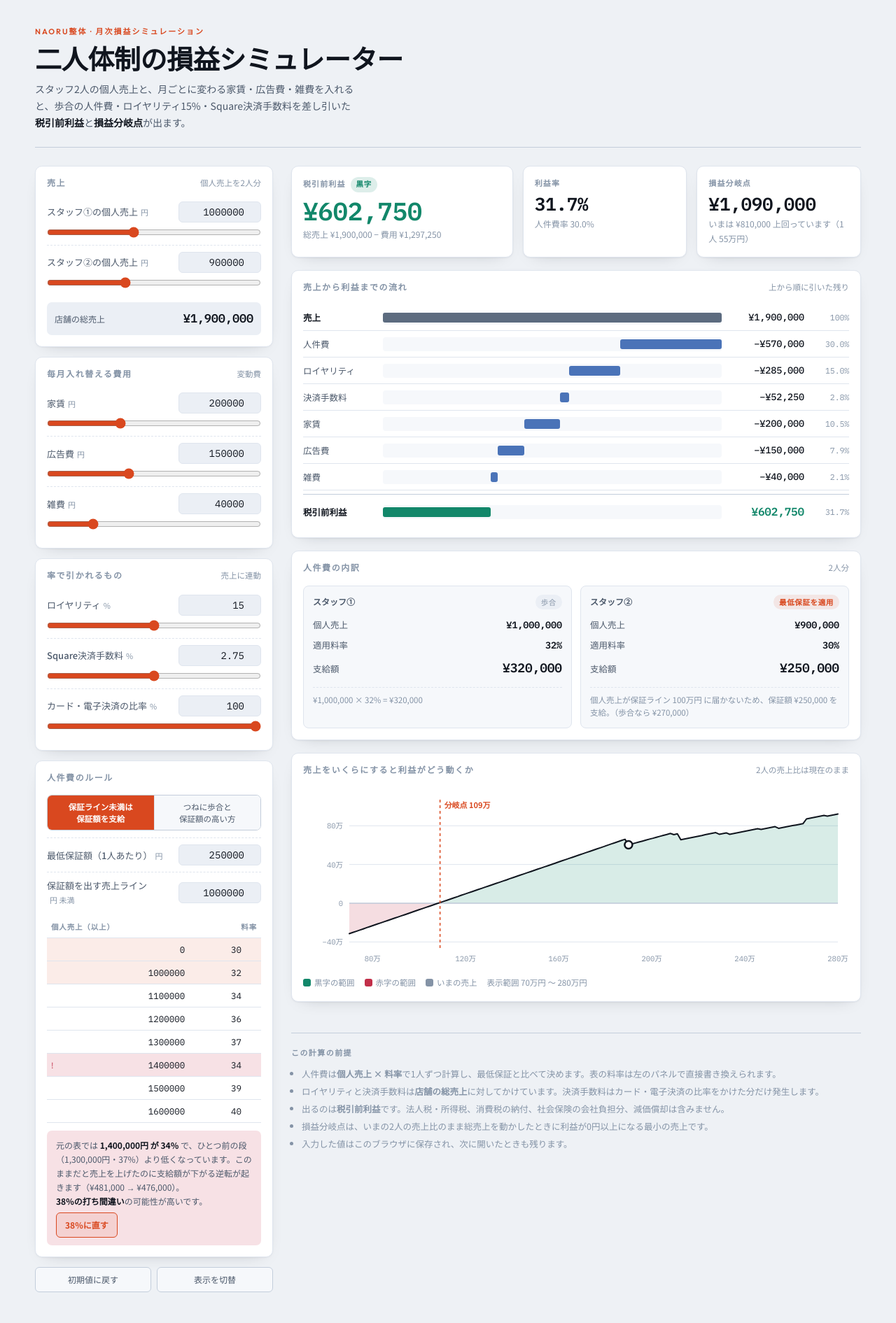
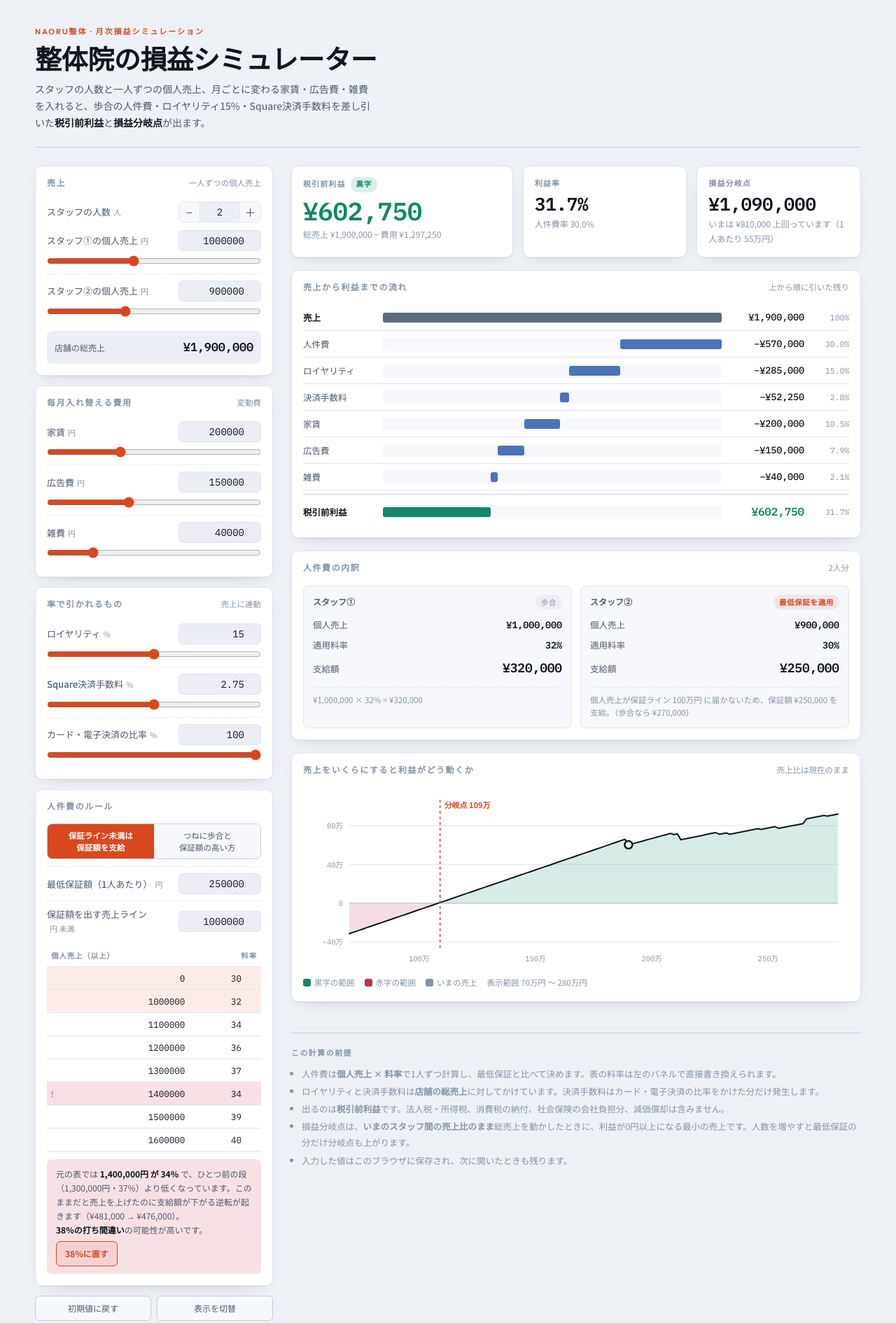
Before and after one commit to mi386883-ikumi/hpb-dashboard, a plain HTML site: page rieki.html in a window 1280 px wide. Shown: the whole page at 70% size. Drawn offline with Linux system fonts and the light colour scheme.

Commit message:
損益シミュレーターをスタッフ人数可変に対応
Co-Authored-By: Claude Opus 5 <noreply@anthropic.com>

```diff
--- a/rieki.html
+++ b/rieki.html
@@ -3,7 +3,7 @@
 <head>
 <meta charset="utf-8">
 <meta name="viewport" content="width=device-width, initial-scale=1">
-<title>二人体制の損益シミュレーター</title>
+<title>整体院の損益シミュレーター</title>
 <link rel="preconnect" href="https://fonts.googleapis.com">
 <link rel="preconnect" href="https://fonts.gstatic.com" crossorigin>
 <link rel="stylesheet" href="https://fonts.googleapis.com/css2?family=IBM+Plex+Mono:wght@400;500;600&family=Noto+Sans+JP:wght@400;500;700&family=Outfit:wght@500;600;700&display=swap">
@@ -108,6 +108,17 @@ body{
 }
 input[type="range"]{width:100%; accent-color:var(--accent); height:18px; margin:0; cursor:pointer}
 
+.stepper{display:flex; align-items:stretch; border:1px solid var(--line); border-radius:6px; overflow:hidden; background:var(--inset)}
+.stepper button{
+  width:30px; font:inherit; font-size:16px; line-height:1; cursor:pointer; color:var(--ink2);
+  background:var(--surface2); border:0; border-right:1px solid var(--line);
+}
+.stepper button:last-of-type{border-right:0; border-left:1px solid var(--line)}
+.stepper button:hover:not(:disabled){color:var(--accent)}
+.stepper button:disabled{opacity:.35; cursor:not-allowed}
+.stepper input[type="number"]{width:56px; border:0; border-radius:0; background:transparent; text-align:center}
+.stepper input::-webkit-outer-spin-button,.stepper input::-webkit-inner-spin-button{-webkit-appearance:none; margin:0}
+.stepper input[type=number]{-moz-appearance:textfield}
 .sum{
   display:flex; align-items:baseline; justify-content:space-between;
   margin-top:10px; padding:9px 11px; background:var(--inset); border-radius:7px;
@@ -203,8 +214,7 @@ input[type="range"]{width:100%; accent-color:var(--accent); height:18px; margin:
 }
 
 /* ── staff ────────────────────────────────────────────── */
-.staff{display:grid; grid-template-columns:1fr 1fr; gap:12px}
-@media (max-width:560px){ .staff{grid-template-columns:1fr} }
+.staff{display:grid; grid-template-columns:repeat(auto-fit,minmax(212px,1fr)); gap:12px}
 .staff-card{background:var(--surface2); border:1px solid var(--line); border-radius:8px; padding:12px 13px}
 .staff-card h3{margin:0 0 8px; font-size:12px; font-weight:700; color:var(--ink2); display:flex; align-items:center; justify-content:space-between; gap:8px}
 .kv{display:flex; align-items:baseline; justify-content:space-between; gap:8px; padding:3px 0; font-size:12.5px; color:var(--ink2)}
@@ -254,8 +264,8 @@ input[type="range"]{width:100%; accent-color:var(--accent); height:18px; margin:
 <div class="page">
   <header class="masthead">
     <p class="eyebrow">NAORU整体 &middot; 月次損益シミュレーション</p>
-    <h1>二人体制の損益シミュレーター</h1>
-    <p class="lede">スタッフ2人の個人売上と、月ごとに変わる家賃・広告費・雑費を入れると、歩合の人件費・ロイヤリティ15%・Square決済手数料を差し引いた<strong>税引前利益</strong>と<strong>損益分岐点</strong>が出ます。</p>
+    <h1>整体院の損益シミュレーター</h1>
+    <p class="lede">スタッフの人数と一人ずつの個人売上、月ごとに変わる家賃・広告費・雑費を入れると、歩合の人件費・ロイヤリティ15%・Square決済手数料を差し引いた<strong>税引前利益</strong>と<strong>損益分岐点</strong>が出ます。</p>
   </header>
 
   <div class="layout">
@@ -263,18 +273,17 @@ input[type="range"]{width:100%; accent-color:var(--accent); height:18px; margin:
     <form class="rail" id="rail" onsubmit="return false">
 
       <section class="card">
-        <div class="card-hd"><h2>売上</h2><span class="hint">個人売上を2人分</span></div>
+        <div class="card-hd"><h2>売上</h2><span class="hint">一人ずつの個人売上</span></div>
         <div class="card-bd">
           <div class="field">
-            <div class="field-top"><label for="salesA">スタッフ①の個人売上<span class="unit">円</span></label>
-              <input type="number" id="salesA" inputmode="numeric" step="10000" min="0"></div>
-            <input type="range" id="salesA_r" min="0" max="2500000" step="10000" aria-label="スタッフ①の個人売上スライダー">
+            <div class="field-top"><label for="headcount">スタッフの人数<span class="unit">人</span></label>
+              <div class="stepper">
+                <button type="button" id="hcMinus" data-step="-1" aria-label="人数を1人減らす">−</button>
+                <input type="number" id="headcount" inputmode="numeric" step="1" min="1" max="10">
+                <button type="button" id="hcPlus" data-step="1" aria-label="人数を1人増やす">＋</button>
+              </div></div>
           </div>
-          <div class="field">
-            <div class="field-top"><label for="salesB">スタッフ②の個人売上<span class="unit">円</span></label>
-              <input type="number" id="salesB" inputmode="numeric" step="10000" min="0"></div>
-            <input type="range" id="salesB_r" min="0" max="2500000" step="10000" aria-label="スタッフ②の個人売上スライダー">
-          </div>
+          <div id="staffInputs"></div>
           <div class="sum"><span>店舗の総売上</span><strong class="num" id="totalSales">—</strong></div>
         </div>
       </section>
@@ -378,12 +387,12 @@ input[type="range"]{width:100%; accent-color:var(--accent); height:18px; margin:
       </section>
 
       <section class="card">
-        <div class="card-hd"><h2>人件費の内訳</h2><span class="hint">2人分</span></div>
+        <div class="card-hd"><h2>人件費の内訳</h2><span class="hint" id="staffHint">—</span></div>
         <div class="card-bd"><div class="staff" id="staff"></div></div>
       </section>
 
       <section class="card">
-        <div class="card-hd"><h2>売上をいくらにすると利益がどう動くか</h2><span class="hint">2人の売上比は現在のまま</span></div>
+        <div class="card-hd"><h2>売上をいくらにすると利益がどう動くか</h2><span class="hint">売上比は現在のまま</span></div>
         <div class="card-bd">
           <div class="chart-wrap">
             <svg id="curve" role="img" aria-label="総売上に対する税引前利益の推移"></svg>
@@ -404,7 +413,7 @@ input[type="range"]{width:100%; accent-color:var(--accent); height:18px; margin:
           <li>人件費は<b>個人売上 × 料率</b>で1人ずつ計算し、最低保証と比べて決めます。表の料率は左のパネルで直接書き換えられます。</li>
           <li>ロイヤリティと決済手数料は<b>店舗の総売上</b>に対してかけています。決済手数料はカード・電子決済の比率をかけた分だけ発生します。</li>
           <li>出るのは<b>税引前利益</b>です。法人税・所得税、消費税の納付、社会保険の会社負担分、減価償却は含みません。</li>
-          <li>損益分岐点は、いまの2人の売上比のまま総売上を動かしたときに利益が0円以上になる最小の売上です。</li>
+          <li>損益分岐点は、<b>いまのスタッフ間の売上比のまま</b>総売上を動かしたときに、利益が0円以上になる最小の売上です。人数を増やすと最低保証の分だけ分岐点も上がります。</li>
           <li>入力した値はこのブラウザに保存され、次に開いたときも残ります。</li>
         </ul>
       </div>
@@ -433,15 +442,16 @@ var DEFAULT_TIERS = [
   {t:1500000, r:39},
   {t:1600000, r:40}
 ];
+var MAX_STAFF = 10;
 var DEFAULTS = {
-  salesA:1000000, salesB:900000,
+  staff:[1000000, 900000],
   rent:200000, ad:150000, misc:40000,
   royalty:15, fee:2.75, card:100,
   guar:250000, guarLine:1000000,
   mode:"floor",
   tiers: DEFAULT_TIERS.map(function(x){return {t:x.t, r:x.r};})
 };
-var KEY = "naoru-pl-sim-v1";
+var KEY = "naoru-pl-sim-v2";
 var S = load();
 
 function load(){
@@ -452,8 +462,13 @@ function load(){
       var o = JSON.parse(raw);
       for(var k in base){ if(o[k] !== undefined && o[k] !== null) base[k] = o[k]; }
       if(!Array.isArray(base.tiers) || !base.tiers.length) base.tiers = DEFAULTS.tiers;
+      if(o.staff === undefined && (o.salesA !== undefined || o.salesB !== undefined)){
+        base.staff = [+o.salesA || 0, +o.salesB || 0];   /* 旧バージョンからの引き継ぎ */
+      }
     }
   }catch(e){}
+  if(!Array.isArray(base.staff) || !base.staff.length) base.staff = DEFAULTS.staff.slice();
+  base.staff = base.staff.slice(0, MAX_STAFF).map(function(v){ return isFinite(v) && v > 0 ? +v : 0; });
   return base;
 }
 function save(){ try{ localStorage.setItem(KEY, JSON.stringify(S)); }catch(e){} }
@@ -482,10 +497,10 @@ function payFor(sales){
   if(comm < S.guar) return {pay:S.guar, rate:rate, comm:comm, basis:"保証", sales:sales};
   return {pay:comm, rate:rate, comm:comm, basis:"歩合", sales:sales};
 }
-function calc(a, b){
-  var total = a + b;
-  var pa = payFor(a), pb = payFor(b);
-  var labor = pa.pay + pb.pay;
+function calc(list){
+  var total = list.reduce(function(x, v){ return x + v; }, 0);
+  var pays = list.map(payFor);
+  var labor = pays.reduce(function(x, d){ return x + d.pay; }, 0);
   var royalty = total * S.royalty / 100;
   var fee = total * (S.card/100) * (S.fee/100);
   var costs = [
@@ -497,20 +512,19 @@ function calc(a, b){
     {key:"雑費",       v:S.misc}
   ];
   var totalCost = costs.reduce(function(s,c){ return s+c.v; }, 0);
-  return {total:total, pa:pa, pb:pb, costs:costs, totalCost:totalCost,
+  return {total:total, pays:pays, labor:labor, costs:costs, totalCost:totalCost,
           profit: total - totalCost, margin: total>0 ? (total-totalCost)/total*100 : 0};
 }
-function ratio(){
-  var t = S.salesA + S.salesB;
-  return t > 0 ? S.salesA/t : 0.5;
+/* いまのスタッフ間の売上比を保ったまま、総売上だけを動かす */
+function spread(total){
+  var cur = S.staff, sum = cur.reduce(function(x, v){ return x + v; }, 0);
+  if(sum > 0) return cur.map(function(v){ return total * v / sum; });
+  return cur.map(function(){ return total / cur.length; });
 }
-function profitAt(total){
-  var k = ratio();
-  return calc(total*k, total*(1-k)).profit;
-}
+function profitAt(total){ return calc(spread(total)).profit; }
 function breakeven(){
-  var step = 10000;
-  for(var v = 0; v <= 8000000; v += step){ if(profitAt(v) >= 0) return v; }
+  var step = 10000, cap = 4000000 * Math.max(S.staff.length, 2);
+  for(var v = 0; v <= cap; v += step){ if(profitAt(v) >= 0) return v; }
   return null;
 }
 
@@ -555,10 +569,13 @@ function renderWF(R){
 }
 
 /* ── 描画: スタッフ ───────────────────────────────────── */
+var CIRCLED = ["①","②","③","④","⑤","⑥","⑦","⑧","⑨","⑩"];
+function staffName(i){ return "スタッフ" + (CIRCLED[i] || (i + 1)); }
+
 function renderStaff(R){
   var html = "";
-  [["スタッフ①", R.pa], ["スタッフ②", R.pb]].forEach(function(p){
-    var name = p[0], d = p[1];
+  R.pays.forEach(function(d, i){
+    var name = staffName(i);
     var chip = d.basis === "保証"
       ? '<span class="chip guar">最低保証を適用</span>'
       : '<span class="chip tag">歩合</span>';
@@ -626,8 +643,11 @@ function renderCurve(R, be){
        + (v===0 ? "0" : (v<0?"−":"")+man(Math.abs(v))) + '</text>';
   });
 
-  // x ticks
-  var xStep = (hi-lo) <= 1200000 ? 200000 : ((hi-lo) <= 2600000 ? 400000 : 600000);
+  // x ticks（範囲が広がっても目盛りが混み合わないよう7本前後に保つ）
+  var xRaw = (hi - lo) / 7;
+  var xMag = Math.pow(10, Math.floor(Math.log(xRaw)/Math.LN10));
+  var xN = xRaw / xMag;
+  var xStep = (xN <= 1 ? 1 : xN <= 2 ? 2 : xN <= 5 ? 5 : 10) * xMag;
   for(var s2 = Math.ceil(lo/xStep)*xStep; s2 <= hi; s2 += xStep){
     g += '<text x="'+X(s2)+'" y="'+(P.t+ih+19)+'" text-anchor="middle" font-size="10.5" fill="var(--ink3)" font-family="IBM Plex Mono, monospace">'+man(s2)+'</text>';
   }
@@ -713,7 +733,7 @@ function renderTiers(R){
     for(var i=0;i<ts.length;i++){ if(sales >= ts[i].t) idx = i; }
     return idx;
   }
-  var act = [tierIndex(R.pa.sales), tierIndex(R.pb.sales)];
+  var act = R.pays.map(function(d){ return tierIndex(d.sales); });
   var html = "", inverted = -1;
   ts.forEach(function(row, i){
     var warn = i > 0 && row.r < ts[i-1].r;
@@ -762,8 +782,9 @@ function renderTiers(R){
 }
 
 /* ── 全体描画 ─────────────────────────────────────────── */
+var lastR = null, lastBe = null;
 function render(){
-  var R = calc(S.salesA, S.salesB);
+  var R = calc(S.staff);
   var be = breakeven();
 
   document.getElementById("totalSales").textContent = yen(R.total);
@@ -778,7 +799,8 @@ function render(){
 
   document.getElementById("margin").textContent = R.total>0 ? pct(R.margin) : "—";
   document.getElementById("marginSub").textContent =
-    "人件費率 " + (R.total>0 ? pct((R.pa.pay+R.pb.pay)/R.total*100) : "—");
+    "人件費率 " + (R.total>0 ? pct(R.labor/R.total*100) : "—");
+  document.getElementById("staffHint").textContent = S.staff.length + "人分";
 
   if(be == null){
     document.getElementById("be").textContent = "—";
@@ -788,7 +810,7 @@ function render(){
     var diff = R.total - be;
     document.getElementById("beSub").textContent =
       (diff >= 0 ? "いまは "+yen(diff)+" 上回っています" : "あと "+yen(-diff)+" 必要です")
-      + "（1人 "+man(be/2)+"円）";
+      + "（1人あたり "+man(be/S.staff.length)+"円）";
   }
 
   var dv = document.getElementById("dockProfit");
@@ -796,6 +818,7 @@ function render(){
   dv.className = "d-val num " + (R.profit >= 0 ? "pos" : "neg");
   document.getElementById("dockMargin").textContent = R.total>0 ? pct(R.margin) : "";
 
+  lastR = R; lastBe = be;
   renderWF(R);
   renderStaff(R);
   renderTiers(R);
@@ -804,11 +827,44 @@ function render(){
 
 /* ── 入力バインド ─────────────────────────────────────── */
 var NUMS = [
-  ["salesA","salesA_r"], ["salesB","salesB_r"],
   ["rent","rent_r"], ["ad","ad_r"], ["misc","misc_r"],
   ["royalty","royalty_r"], ["fee","fee_r"], ["card","card_r"],
   ["guar",null], ["guarLine",null]
 ];
+/* スタッフの売上欄は人数が変わったときだけ組み直す（入力中にフォーカスを奪わないため） */
+function buildStaffInputs(){
+  var host = document.getElementById("staffInputs"), html = "";
+  S.staff.forEach(function(v, i){
+    html += '<div class="field">'
+      +   '<div class="field-top"><label for="st'+i+'">'+staffName(i)+'の個人売上<span class="unit">円</span></label>'
+      +   '<input type="number" id="st'+i+'" inputmode="numeric" step="10000" min="0" value="'+v+'"></div>'
+      +   '<input type="range" id="st'+i+'_r" min="0" max="2500000" step="10000" value="'+Math.min(v,2500000)+'" '
+      +   'aria-label="'+staffName(i)+'の個人売上スライダー">'
+      + '</div>';
+  });
+  host.innerHTML = html;
+  S.staff.forEach(function(v, i){
+    var n = document.getElementById("st"+i), r = document.getElementById("st"+i+"_r");
+    n.addEventListener("input", function(){
+      var x = parseFloat(n.value);
+      if(!isFinite(x) || x < 0) return;
+      S.staff[i] = x; r.value = Math.min(x, +r.max); save(); render();
+    });
+    r.addEventListener("input", function(){
+      S.staff[i] = parseFloat(r.value); n.value = S.staff[i]; save(); render();
+    });
+  });
+}
+function setCount(n){
+  n = Math.max(1, Math.min(MAX_STAFF, Math.round(n)));
+  while(S.staff.length < n) S.staff.push(S.staff.length ? S.staff[S.staff.length - 1] : 900000);
+  while(S.staff.length > n) S.staff.pop();
+  document.getElementById("headcount").value = n;
+  document.getElementById("hcMinus").disabled = n <= 1;
+  document.getElementById("hcPlus").disabled = n >= MAX_STAFF;
+  buildStaffInputs(); save(); render();
+}
+
 function syncInputs(){
   NUMS.forEach(function(pair){
     var n = document.getElementById(pair[0]);
@@ -821,6 +877,9 @@ function syncInputs(){
   Array.prototype.forEach.call(document.querySelectorAll("#mode button"), function(b){
     b.setAttribute("aria-pressed", b.dataset.mode === S.mode ? "true" : "false");
   });
+  document.getElementById("headcount").value = S.staff.length;
+  document.getElementById("hcMinus").disabled = S.staff.length <= 1;
+  document.getElementById("hcPlus").disabled = S.staff.length >= MAX_STAFF;
 }
 NUMS.forEach(function(pair){
   var key = pair[0];
@@ -845,9 +904,15 @@ Array.prototype.forEach.call(document.querySelectorAll("#mode button"), function
     syncInputs(); save(); render();
   });
 });
+document.getElementById("hcMinus").addEventListener("click", function(){ setCount(S.staff.length - 1); });
+document.getElementById("hcPlus").addEventListener("click", function(){ setCount(S.staff.length + 1); });
+document.getElementById("headcount").addEventListener("change", function(){
+  var v = parseInt(this.value, 10);
+  setCount(isFinite(v) ? v : S.staff.length);
+});
 document.getElementById("reset").addEventListener("click", function(){
   S = JSON.parse(JSON.stringify(DEFAULTS));
-  save(); syncInputs(); render();
+  save(); syncInputs(); buildStaffInputs(); render();
 });
 document.getElementById("theme").addEventListener("click", function(){
   var root = document.documentElement;
@@ -864,16 +929,20 @@ window.addEventListener("resize", function(){
 });
 
 /* グラフの器の幅が決まった時点で描き直す（初回表示・タブ切替・埋め込み時の幅0対策） */
-var lastW = 0;
+var lastW = 0, roTimer;
 if(window.ResizeObserver){
   new ResizeObserver(function(entries){
     var w = Math.round(entries[0].contentRect.width);
-    if(w > 0 && w !== lastW){ lastW = w; render(); }
+    if(!w || w === lastW) return;
+    lastW = w;
+    clearTimeout(roTimer);
+    roTimer = setTimeout(function(){ if(lastR) renderCurve(lastR, lastBe); }, 60);
   }).observe(document.querySelector(".chart-wrap"));
 }
 if(document.fonts && document.fonts.ready){ document.fonts.ready.then(function(){ render(); }); }
 
 syncInputs();
+buildStaffInputs();
 render();
 bindCurve();
 })();
```
